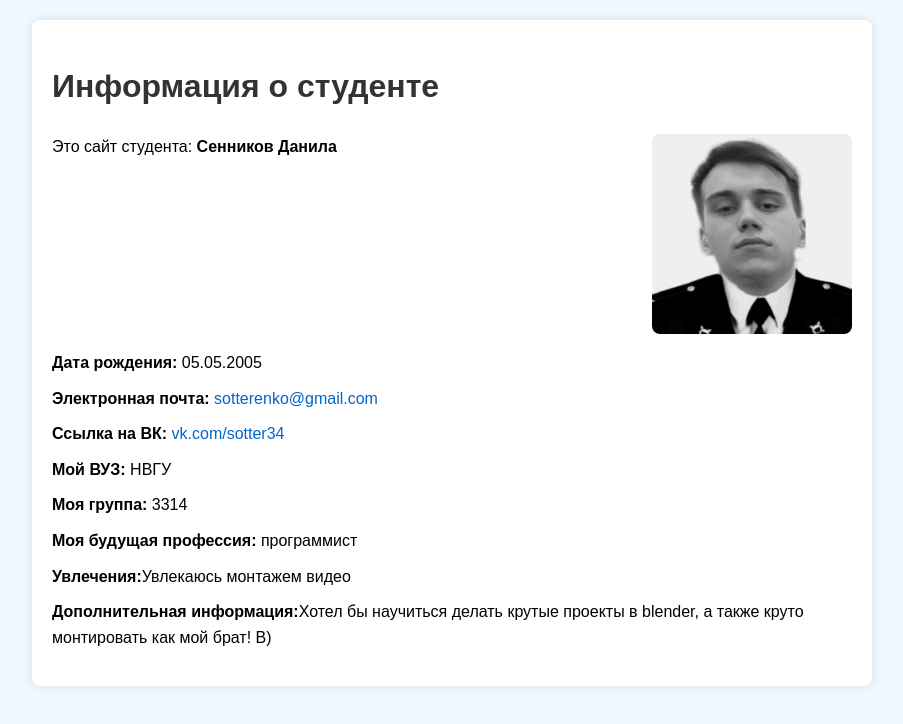
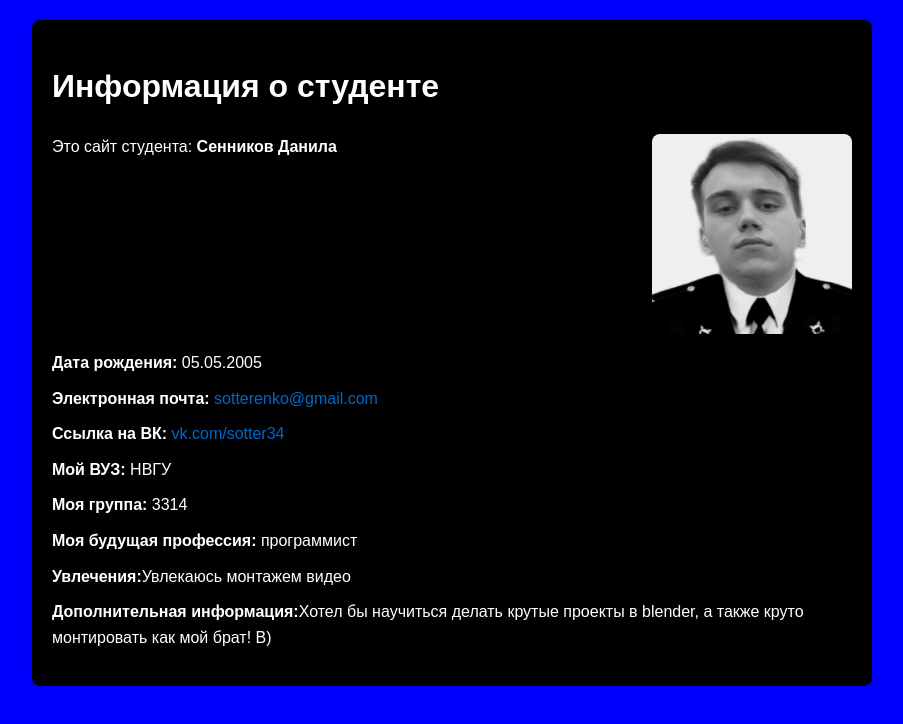
Before and after one commit to sotteR34/sotteR34.github.io, a plain HTML site: page index.html in a window 1280 px wide. Shown: the whole page, without its empty margins (188-1091 px from the left). Drawn offline with Linux system fonts and the light colour scheme.

Commit message:
Update index.html

```diff
--- a/index.html
+++ b/index.html
@@ -8,15 +8,15 @@
             font-family: Arial, sans-serif;
             line-height: 1.6;
             margin: 20px;
-            background-color: #f0f8ff;
+            background-color: #0000ff;
         }
         h1 {
-            color: #333;
+            color: #ffffff;
         }
         .container {
             max-width: 800px;
             margin: auto;
-            background-color: #ffffff;
+            background-color: #000000;
             padding: 20px;
             border-radius: 8px;
             box-shadow: 0 0 10px rgba(0,0,0,0.1);
@@ -29,6 +29,7 @@
             border-radius: 8px;
         }
         ul {
+	    color: #ffffff;
             list-style: none;
             padding-left: 0;
         }
@@ -45,6 +46,10 @@
         .clear {
             clear: both;
         }
+
+	p {
+	color: #ffffff;
+	}
     </style>
 </head>
 <body>
```
